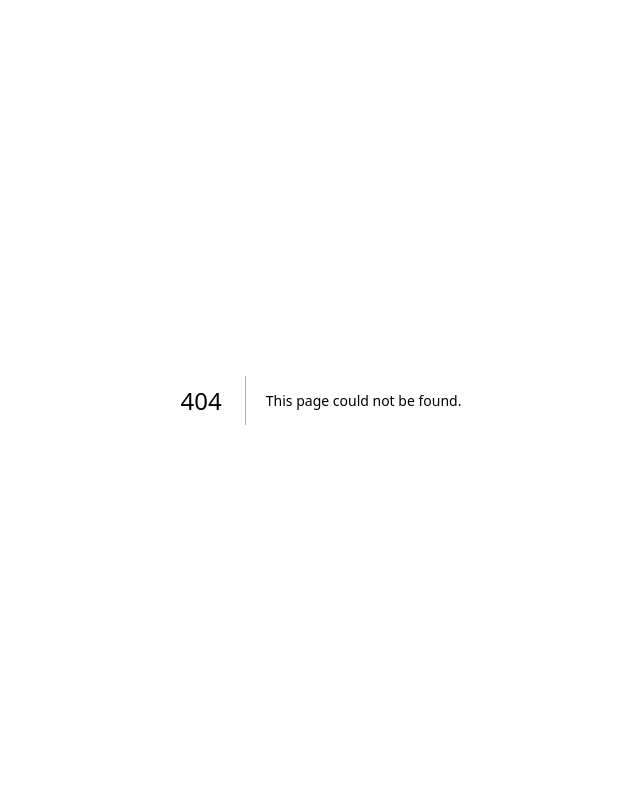
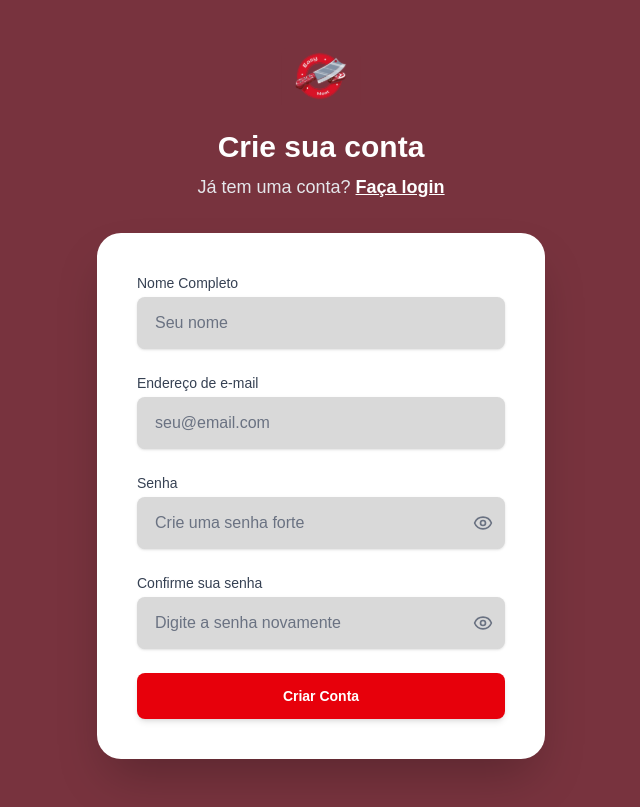
Before and after one commit to Renanlucass/easy-meet, a Next.js app: page /auth/cadastro in a window 1280 px wide. Before the commit this address had no page. Shown: the whole page, without its empty margins (319-959 px from the left). Built offline with nearby package versions, Linux system fonts and the light colour scheme.

Commit message:
feat: Criando interfaces de login e cadastro

```diff
--- /dev/null
+++ b/src/components/ui/Button.js
@@ -0,0 +1,16 @@
+// src/components/ui/Button.js
+export default function Button({ type = 'submit', children, fullWidth = false }) {
+  const widthClass = fullWidth ? 'w-full' : '';
+
+  return (
+    <button
+      type={type}
+      className={`flex justify-center py-3 px-4 border border-transparent cursor-pointer rounded-lg shadow-md text-sm font-bold text-white
+                 bg-red-600 hover:bg-red-700 focus:outline-none focus:ring-2 focus:ring-offset-2 focus:ring-red-500
+                 transition-all duration-200 hover:shadow-lg hover:-translate-y-0.5
+                 active:scale-95 ${widthClass}`}
+    >
+      {children}
+    </button>
+  );
+}
--- /dev/null
+++ b/src/components/ui/Input.js
@@ -0,0 +1,23 @@
+// src/components/ui/Input.js
+export default function Input({ id, label, type = 'text', placeholder, ...props }) {
+  return (
+    <div>
+      <label htmlFor={id} className="block text-sm font-medium text-gray-700">
+        {label}
+      </label>
+      <div className="mt-1">
+        <input
+          id={id}
+          name={id}
+          type={type}
+          placeholder={placeholder}
+          required
+          className="w-full px-4 py-3 bg-[#D9D9D9] border-2 border-transparent rounded-lg shadow-sm placeholder-gray-500
+                     focus:outline-none focus:ring-2 focus:ring-red-500 focus:border-transparent
+                     transition-shadow duration-200"
+          {...props}
+        />
+      </div>
+    </div>
+  );
+}
--- /dev/null
+++ b/src/components/ui/PasswordInput.js
@@ -0,0 +1,36 @@
+// src/components/ui/PasswordInput.js
+"use client"; // Este componente precisa ser um Client Component para usar o estado (useState)
+
+import { useState } from "react";
+import Input from "@/components/ui/Input";
+import { Eye, EyeOff } from "lucide-react";
+
+export default function PasswordInput({ id, label, placeholder }) {
+  // Estado para controlar se a senha está visível
+  const [showPassword, setShowPassword] = useState(false);
+
+  // Função para alternar a visibilidade
+  const toggleShowPassword = () => {
+    setShowPassword((prev) => !prev);
+  };
+
+  return (
+    <div className="relative">
+      <Input
+        id={id}
+        label={label}
+        // O tipo do input muda de acordo com o estado
+        type={showPassword ? "text" : "password"}
+        placeholder={placeholder}
+      />
+      <button
+        type="button" // Importante ser 'button' para não submeter o formulário
+        className="absolute inset-y-0 right-0 top-6 flex items-center pr-3 text-gray-500 hover:text-gray-700"
+        onClick={toggleShowPassword}
+      >
+        {/* O ícone muda de acordo com o estado */}
+        {showPassword ? <EyeOff size={20} /> : <Eye size={20} />}
+      </button>
+    </div>
+  );
+}
--- /dev/null
+++ b/src/pages/auth/cadastro.js
@@ -0,0 +1,64 @@
+import Image from 'next/image';
+import Link from 'next/link';
+import Input from '@/components/ui/Input';
+import Button from '@/components/ui/Button';
+import PasswordInput from '@/components/ui/PasswordInput';
+
+export default function RegisterPage() {
+  return (
+    <div className="min-h-screen bg-[#78333E] flex flex-col justify-center py-12 px-4 sm:px-6 lg:px-8">
+      <div className="sm:mx-auto sm:w-full sm:max-w-md">
+        <Link href="/">
+            <Image
+                className="mx-auto"
+                src="/Logo.svg"
+                alt="Logo EasyMeet"
+                width={80}
+                height={80}
+            />
+        </Link>
+        <h2 className="mt-6 text-center text-3xl font-extrabold text-white">
+          Crie sua conta
+        </h2>
+        <p className="mt-2 text-center text-lg text-gray-200">
+          Já tem uma conta?{' '}
+          <Link href="/auth/login" className="font-bold text-lg text-white hover:text-gray-100 underline">
+            Faça login
+          </Link>
+        </p>
+      </div>
+
+      <div className="mt-8 sm:mx-auto sm:w-full sm:max-w-md">
+        <div className="bg-white py-10 px-4 shadow-2xl rounded-2xl sm:rounded-3xl sm:px-10">
+          <form className="space-y-6" action="#" method="POST">
+            <Input
+              id="name"
+              label="Nome Completo"
+              type="text"
+              placeholder="Seu nome"
+            />
+            <Input
+              id="email"
+              label="Endereço de e-mail"
+              type="email"
+              placeholder="seu@email.com"
+            />
+            <PasswordInput
+              id="password"
+              label="Senha"
+              placeholder="Crie uma senha forte"
+            />
+            <PasswordInput
+              id="confirm-password"
+              label="Confirme sua senha"
+              placeholder="Digite a senha novamente"
+            />
+            <div>
+              <Button fullWidth>Criar Conta</Button>
+            </div>
+          </form>
+        </div>
+      </div>
+    </div>
+  );
+}
--- /dev/null
+++ b/src/pages/auth/login.js
@@ -0,0 +1,60 @@
+import Image from 'next/image';
+import Link from 'next/link';
+import Input from '@/components/ui/Input';
+import Button from '@/components/ui/Button';
+import PasswordInput from '@/components/ui/PasswordInput';
+
+export default function LoginPage() {
+  return (
+    <div className="min-h-screen bg-[#78333E] flex flex-col justify-center px-4 py-12 sm:px-6 lg:px-8">
+      <div className="sm:mx-auto sm:w-full sm:max-w-md">
+        <Link href="/">
+            <Image
+                className="mx-auto"
+                src="/Logo.svg"
+                alt="Logo EasyMeet"
+                width={80}
+                height={80}
+            />
+        </Link>
+        <h2 className="mt-6 text-center text-3xl font-extrabold text-white">
+          Acesse sua conta
+        </h2>
+        <p className="mt-2 text-center text-lg text-gray-200">
+          Ou{' '}
+          <Link href="/auth/cadastro" className="font-bold text-white hover:text-gray-100 underline">
+            crie uma nova conta
+          </Link>
+        </p>
+      </div>
+
+      <div className="mt-8 sm:mx-auto sm:w-full sm:max-w-md">
+        <div className="bg-white py-10 px-4 shadow-2xl rounded-2xl sm:rounded-3xl sm:px-10">
+          <form className="space-y-6" action="#" method="POST">
+            <Input
+              id="email"
+              label="Endereço de e-mail"
+              type="email"
+              placeholder="seu@email.com"
+            />
+            <PasswordInput
+              id="password"
+              label="Senha"
+              placeholder="Sua senha"
+            />
+            <div className="flex items-center justify-end">
+              <div className="text-sm">
+                <a href="#" className="font-medium text-red-600 hover:text-red-500">
+                  Esqueceu sua senha?
+                </a>
+              </div>
+            </div>
+            <div>
+              <Button fullWidth>Entrar</Button>
+            </div>
+          </form>
+        </div>
+      </div>
+    </div>
+  );
+}
--- a/src/pages/index.js
+++ b/src/pages/index.js
@@ -15,11 +15,11 @@ export default function IndexPage() {
             <span className="font-bold text-lg text-white">EasyMeet</span>
           </Link>
           <div className="flex items-center gap-4">
-            <Link href="/login" className="flex items-center gap-2 text-white font-semibold text-sm p-2 rounded-full hover:bg-white/10 transition-colors">
+            <Link href="/auth/login" className="flex items-center gap-2 text-white font-semibold text-sm p-2 rounded-full hover:bg-white/10 transition-colors">
               <LogIn size={18} />
               <span className="hidden sm:inline">Entrar</span>
             </Link>
-            <Link href="/register" className="bg-white text-red-700 font-bold text-sm py-2 px-4 rounded-md hover:bg-gray-200 transition-colors">
+            <Link href="/auth/cadastro" className="bg-white text-red-700 font-bold text-sm py-2 px-4 rounded-md hover:bg-gray-200 transition-colors">
               Criar Conta
             </Link>
           </div>
```
